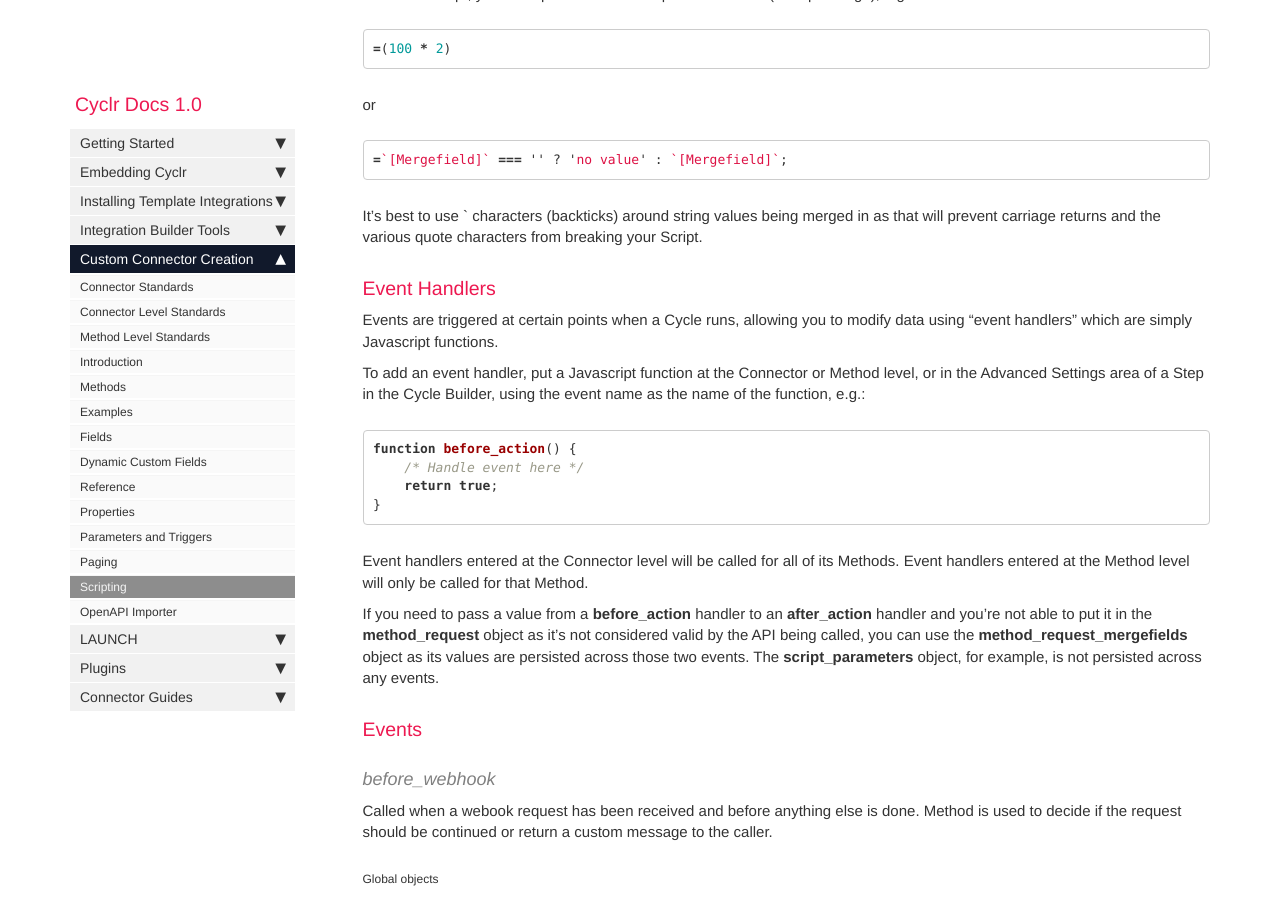
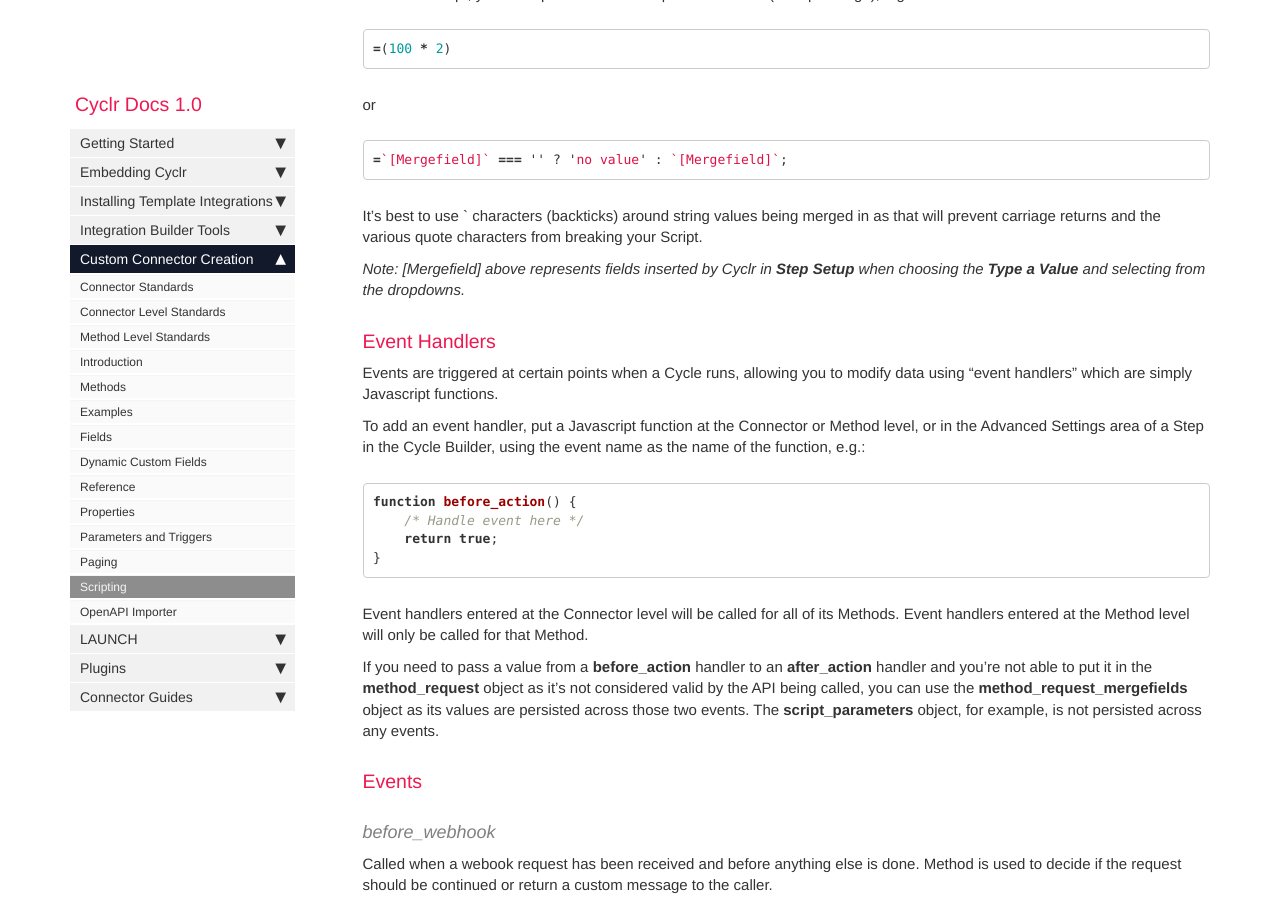
Before and after one commit to sneakysneak/docs, a Jekyll site: the page built from pages/custom-connectors/scripting.md, in a window 1280 px wide and 900 px high, scrolled down 1221 px. Built offline with Jekyll 4.4.1, drawn with Linux system fonts in a browser that asks for light colours; nearby versions of some CDN libraries; comment, search, counter and statistics services are not loaded.

Commit message:
Added "note" about mergefields in examples.

````diff
--- a/pages/custom-connectors/scripting.md
+++ b/pages/custom-connectors/scripting.md
@@ -23,6 +23,8 @@ or
 ```
 
 It's best to use ` characters (backticks) around string values being merged in as that will prevent carriage returns and the various quote characters from breaking your Script.
+
+*Note: [Mergefield] above represents fields inserted by Cyclr in **Step Setup** when choosing the **Type a Value**  and selecting from the dropdowns.*
 
 
 ### Event Handlers
````
